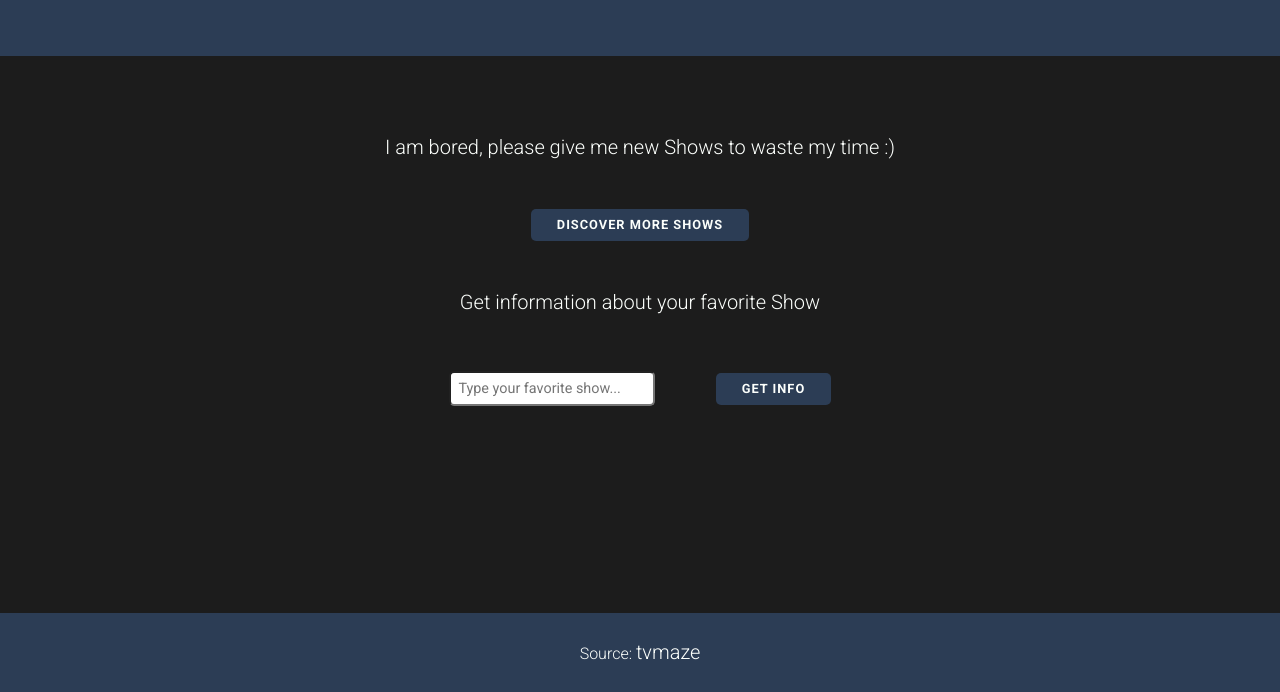
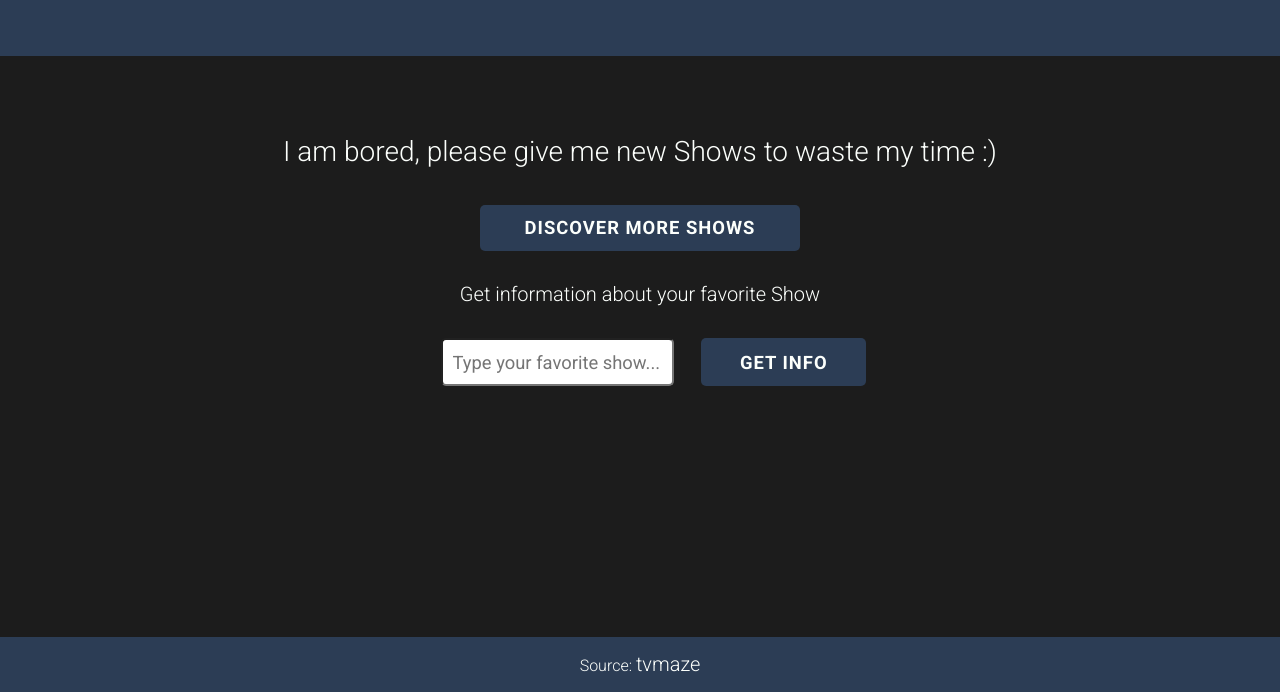
Before and after one commit to manoovau/projects, a plain HTML site: page film_database/index.html in a window 1280 px wide. Shown: the part 108-800 px from the top of the page. Drawn offline with nearby package versions, Linux system fonts and the light colour scheme.

Commit message:
Merge branch 'master' of https://github.com/manoovau/vanilla-javascript-projects
Update film database

```diff
--- a/film_database/css/style.css
+++ b/film_database/css/style.css
@@ -12,7 +12,7 @@ body {
   width: 100%;
   text-align: center;
   color: #fcfffc;
-  font-family: 'Roboto', sans-serif;
+  font-family: "Roboto", sans-serif;
   cursor: default;
   font-weight: 300;
 }
@@ -45,7 +45,7 @@ a {
 
 a:hover,
 a:active {
-  color: #161d29;
+  color: #384a69;
 }
 
 h1 {
@@ -55,19 +55,8 @@ h1 {
 }
 
 h2 {
-  margin: 2.5em;
   font-size: 1.25rem;
   font-weight: 300;
-}
-
-p {
-  margin: 0.75em auto;
-}
-
-input {
-  padding: 0.5em 0.3em;
-  border-radius: 5px;
-  margin: 0.5em auto 1.5em;
 }
 
 button {
@@ -81,25 +70,37 @@ button {
   border: none;
   padding: 0.7em 2em;
   cursor: pointer;
+  transition: transform 200ms ease-in-out;
 }
 
 button:hover,
 button:active {
   opacity: 0.8;
+  transform: scale(1.1);
 }
 
 #title {
   cursor: pointer;
 }
 
-#favorite-show {
+#favorite-show-input-container {
+  display: flex;
+  flex-direction: column;
+  justify-content: center;
+  margin-top: 1.5em;
+}
+
+#favorite-show-input {
+  padding: 0.5em 0.3em;
+  border-radius: 5px;
   font-size: 0.9rem;
-  padding-left: 0.5em;
-  width: 190px;
+  width: 210px;
+  margin: 0 auto 1.25em;
 }
 
 #favorite-show-btn {
-  margin-bottom: 6em;
+  margin: 0 auto;
+  width: 220px;
 }
 
 #reset-btn {
@@ -109,17 +110,20 @@ button:active {
 #container-result-fav {
   display: flex;
   flex-direction: column;
+  padding: 0.5em;
 }
 
 #container-result-fav img {
-  width: 300px;
+  width: 250px;
   margin: 0 auto;
+  margin-bottom: 1rem;
 }
 
 #container-results {
   display: flex;
   flex-direction: column;
   justify-content: space-evenly;
+  margin-top: 1.5em;
 }
 
 .container-result-new {
@@ -169,9 +173,16 @@ button:active {
 #favorite-show-section {
   max-width: 1280px;
   margin: 2em auto 0;
+  padding: 0 1em;
+}
+
+#new-show-btn {
+  margin-top: 2em;
+  width: 220px;
 }
 
 #favorite-show-section {
+  min-height: 325px;
   display: display;
   flex-wrap: wrap;
   justify-content: space-between;
@@ -187,7 +198,18 @@ button:active {
 .show-info-element {
   font-size: 1.25rem;
   text-align: center;
-  margin: 0.75em 1em 2.5em;
+  margin-top: 0.5em;
+  margin-bottom: 1.5em;
+}
+
+.show-info-element:first-child {
+  font-size: 1.75rem;
+  font-weight: 500;
+  margin-bottom: 1em;
+}
+
+.show-info-element:last-child {
+  margin-bottom: 1.5em;
 }
 
 .is-favorite {
@@ -217,23 +239,59 @@ button:active {
     font-size: 2.5em;
   }
 
-  input {
-    margin-right: 4em;
-  }
-
   header {
     padding: 2em;
     margin-bottom: 5em;
+  }
+
+  button {
+    font-size: 1.15rem;
+    width: 320px;
+  }
+
+  #h2-new-show {
+    font-size: 1.5rem;
   }
 
   #container-results {
     flex-direction: row;
     flex-wrap: wrap;
     padding: 0;
+    margin-top: 2.5em;
   }
 
   #container-results:last-child {
     justify-content: flex-start;
+  }
+
+  #container-result-fav img {
+    width: 300px;
+  }
+
+  #favorite-show-input-container {
+    flex-direction: row;
+    margin-top: 2em;
+  }
+
+  #favorite-show-input {
+    margin: 0 1.5em;
+    font-size: 1.15rem;
+    padding: 0.6em 0.5em;
+  }
+
+  #favorite-show-btn {
+    margin: 0;
+    width: 165px;
+  }
+
+  #new-show-btn {
+    width: 320px;
+  }
+
+  .show-info-element:first-child {
+    font-size: 2.5rem;
+    font-weight: 500;
+    margin-bottom: 1em;
   }
 
   .container-result-new {
@@ -247,6 +305,14 @@ button:active {
 
 @media (min-width: 1024px) {
   .container-result-new {
-    width: 30%;
+    width: 33%;
+  }
+
+  #h2-new-show {
+    font-size: 1.75rem;
+  }
+
+  #container-result-fav img {
+    width: 350px;
   }
 }
--- a/film_database/index.html
+++ b/film_database/index.html
@@ -27,12 +27,14 @@
     </div>
     <div id="favorite-show-section">
       <h2 id="h2-favorite-show">Get information about your favorite Show</h2>
-      <input
-        type="text"
-        id="favorite-show"
-        placeholder="Type your favorite show..."
-      />
-      <button id="favorite-show-btn" class="button">Get info</button>
+      <div id="favorite-show-input-container">
+        <input
+          type="text"
+          id="favorite-show-input"
+          placeholder="Type your favorite show..."
+        />
+        <button id="favorite-show-btn">Get info</button>
+      </div>
     </div>
     <button id="reset-btn" class="hide">Reset</button>
     <script src="main.js"></script>
--- a/film_database/main.js
+++ b/film_database/main.js
@@ -2,7 +2,7 @@
 const favoriteShowSectionElement = document.getElementById(
   "favorite-show-section"
 );
-const favoriteShowInputElement = document.getElementById("favorite-show");
+const favoriteShowInputElement = document.getElementById("favorite-show-input");
 const favoriteShowBtn = document.getElementById("favorite-show-btn");
 const h2FavoriteShowElement = document.getElementById("h2-favorite-show");
 
@@ -36,7 +36,8 @@ function reset(containerAllResults) {
   favoriteShowInputElement.value = "";
   newShowInputElement = "";
 
-  h2NewShowElement.innerHTML = "I want to discover more shows.";
+  h2NewShowElement.innerHTML =
+    "I am bored, please give me new Shows to waste my time :) ";
   h2FavoriteShowElement.innerHTML = "Get information about your favorite Show.";
 
   favoriteShowBtn.classList.add("show");
@@ -239,7 +240,7 @@ function createArrayNewShow(response, i, containerAllResults) {
 function createNewShowElements(response) {
   resultNewDisplay();
 
-  h2NewShowElement.innerHTML = `Hope you like our suggestions! Hover over the image to display info`;
+  h2NewShowElement.innerHTML = `Hope you like our suggestions! Hover over the image to display more info`;
 
   const containerAllResults = generateElement(
     "div",
```
